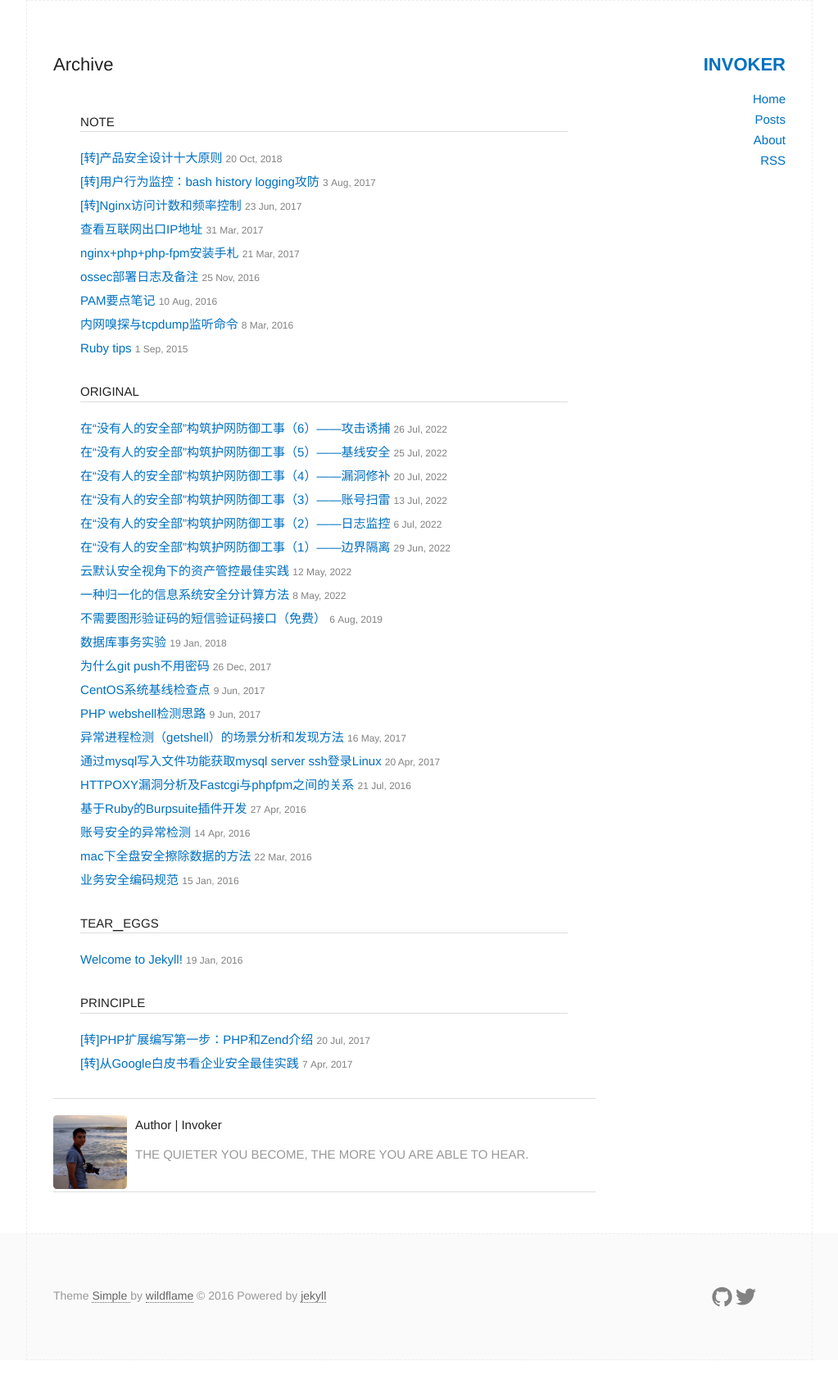
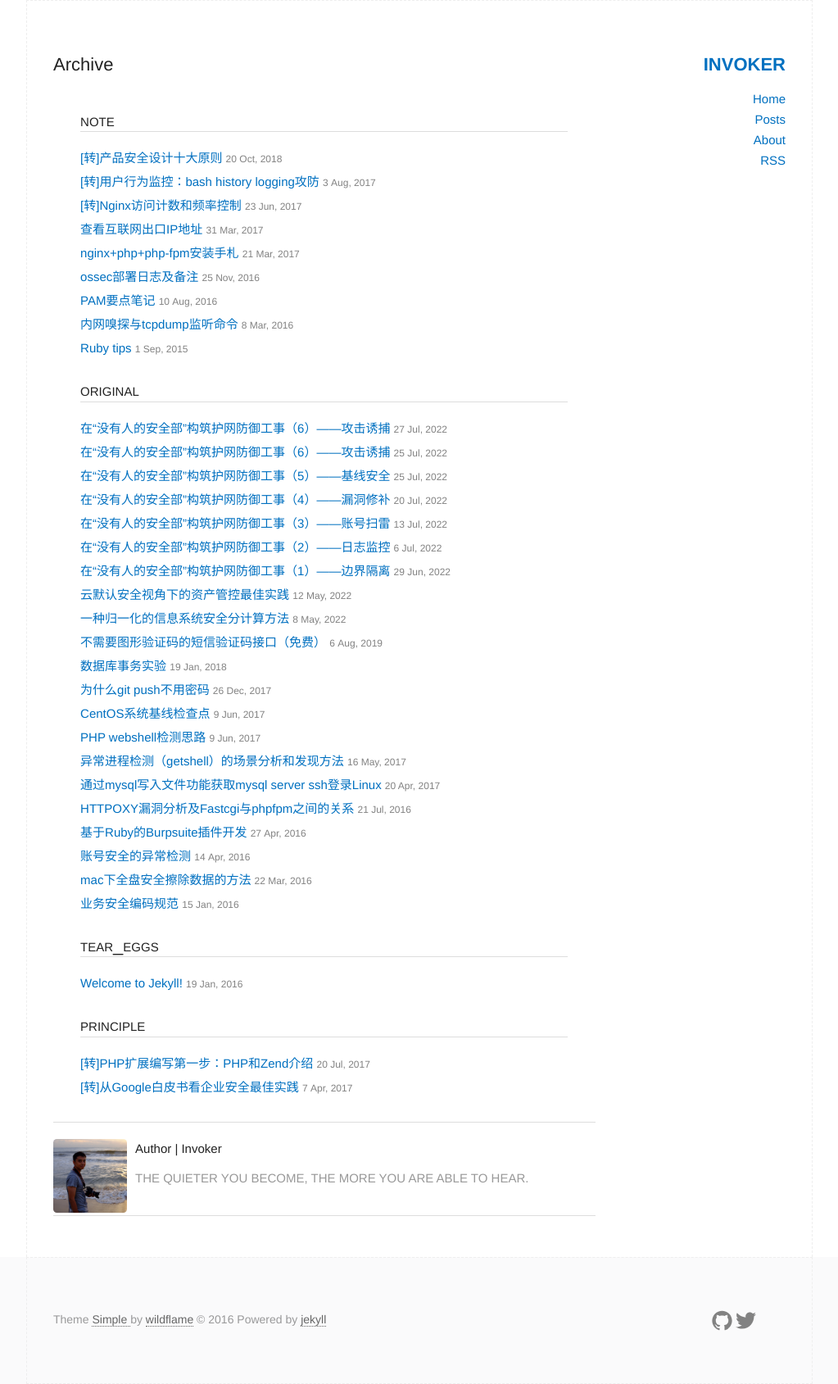
Before and after one commit to wangzf0225/wangzf0225.github.io, a Jekyll site: the page built from archive.html, in a window 1280 px wide. Shown: the whole page at 82% size, without its empty margins (128-1151 px from the left). Built offline with Jekyll 4.4.1, drawn with Linux system fonts in a browser that asks for light colours; before the commit the page ends 1660 px from its top, so only the background shows below that; part of the change alters nothing that is shown.

```diff
--- a/_posts/2022-07-27-how-to-build-a-defance-infrastructure-from-security-team-without-one-person-6-attack-trapping.md
+++ b/_posts/2022-07-27-how-to-build-a-defance-infrastructure-from-security-team-without-one-person-6-attack-trapping.md
@@ -1,7 +1,7 @@
 ---
 layout: post
 title:  "在“没有人的安全部”构筑护网防御工事（6）——攻击诱捕"
-date: 2022-07-26 22:35:29 +0800
+date: 2022-07-27 12:35:29 +0800
 author : Invo
 categories: original
 ---
--- /dev/null
+++ b/_posts/2022-07-27-how-to-build-a-defance-infrastructure-from-security-team-without-one-person-6-attack-trapping2.md
@@ -0,0 +1,74 @@
+---
+layout: post
+title:  "在“没有人的安全部”构筑护网防御工事（6）——攻击诱捕"
+date: 2022-07-26 02:06:26 +0800
+author : Invo
+categories: original
+---
+# 0 引言
+
+护网临近，各大名单上的“选手”又在紧张的备战节奏中，笔者也不例外。对于一些规模较大组织机构（包括商业公司和非盈利性的单位，下文统一以组织代称），往往有充足的技术、资金和人员投入，而一些中小规模的组织情况则比较复杂。除去那些在安全方向有足够投入和积累的单位，大部分中小组织要么没有足够的实力支持安全团队的发展，要么从来没想过，不知道怎么去做这件事。这组系列文章把目光聚焦在这类基础安全储备比较薄弱的组织身上，通过梳理和总结门槛低、收益高、上手快、不需要过多额外学习的备战方案，让缺少安全能力储备的中小组织能够快速构筑高ROI的安全防御工事。
+
+
+
+总体而言，内容分类比较多，笔者力求用非安全相关领域的研发、运维、技术总监、CTO大佬们能够理解这当中每一项的目标、价值以及构建方法，并且可以根据自己的情况酌情增减，以达到更加贴合自身需要的防御能力。
+
+另外，这个系列的文章是我个人在历年护网中总结的一部分经验，因为个人能力有限，存在很多疏漏和错误，如被您发现，望不吝斧正。
+
+# 第一部分 网络隔离
+
+# 1 概述（what）
+
+## 1.1 含义
+
+网络隔离是指利用网络设备、网络安全设备、主机自身的网络访问控制功能进行的网络流量空间隔离。网络隔离的前提是网络安全域划分，网络安全域是指相同安全等级和业务属性（业务属性相同很重要）的网络元素的集合。网络隔离是将不同的网络安全域通过访问控制手段将网络流量限制和约束的措施和能力。网络隔离可以在任意不同的网络安全域之间设置，甚至在同一个网络安全域内部也可以根据需要划分更细粒度的子域，而在护网大背景下，网络隔离首先应该是指网络边界的隔离，即互联网、办公网、生产网之间的隔离。
+
+## 1.2 原理
+
+网络隔离的核心是访问控制策略，访问控制策略定义了网络中的每一个元素（源端）能够以怎样的方式（协议）访问其他的网络元素（目的端）。通常源端和目的端以IP地址和端口的组合来描述，因此一条网络访问控制策略必须包含源IP、源端口、协议、目的IP、目的端口五个元素，此外还需要判断规则：允许/禁止，以及优先级。
+
+我们把网络的所有元素（节点）相互之间的访问关系抽象成一个矩阵，就可以绘制一张网络流量访问表。根据这张表格就可以定义网络内的访问控制策略。
+
+## 1.3 原则
+
+最小可用，非必要不开放是网络隔离的核心原则。当然，理想的做到最小可用是非常难的，要么网络结构极其简单，要么就是大型网络有非常良好的架构设计，能够以简单清晰的网络结构支持复杂的业务类型需要的网络形态（例如业务网除了常规的http以外，还可能有RPC、RDMA或者一些私有协议等等，在业务网以外还有管控网，在业务和管控网外还有带外管理网等）。合理的网络安全域划分能够优化网络架构，合理的网络架构容易设计访问控制策略，因此网络的设计是需要架构师做好的工作。
+
+当然，当我们只讨论护网的场景，问题就简单多了，如果尽可能的缩小我们在网络大边界上暴露的范围，我们的目的就达到了。
+
+# 2 目的（why）
+
+网络隔离的核心作用是缩小攻击面，道理很简单，但没有丰富攻防对抗经验的朋友也行难以理解网络隔离的价值。良好的边界网络隔离可以大幅降低攻击的风险，如果要做且只能做一样安全措施来应对网络攻击的风险，那笔者一定选择网络隔离，这也是这篇文章被放在第一篇的原因。毫不夸张的说，良好的网络边界管理可以使风险水平降低70%甚至更多。
+
+# 3 方案（how）
+
+那么如何做好网络边界隔离，笔者总结了一般步骤。
+
+1. 定义功能域
+
+首先根据网络架构的设计，按照功能属性将网络划分成一些不同的集合。划分的层次不同，粒度也随之不同。通常我们最关注顶层的划分，即包含：互联网、生产网、测试网、办公网，一些地方还会设计开发网、OA网等等。
+
+2. 划分安全性等级
+
+不同安全性的网络域之间一定要做网络隔离，除非你能将所有的网络域都按最高安全等级来防护。但是即便如此，也没有人会把不同安全性的网络放在同一个网络域当中，因为当你低安全等级网络域达到A级，你会希望高安全等级网络域达到A++级，而且如果网络访问的顺序是从低到高的安全性，那么网络隔离本身也会从概率上降低攻击者侵入的可能性。
+
+3. 访问控制矩阵
+
+访问控制矩阵具有相同的行和列表头，列表头代表源端，行表头代表目的端，任意两个行列元素对应的表格值就是对应该方向的访问控制策略。例如，列表头是网络A，行标头是网络B，那么表格中对应的单元格的值就是从A网络到B网络的访问控制策略的具体内容，例如允许A网络全部地址访问B网络全部443端口 ，A网络全部地址禁止访问B网络全部22端口，默认Deny。访问控制矩阵可以写在Excel中，格式如下表，读者可以根据自己的需要调整。
+
+有了这样一张表格，就可以清晰的梳理整个网络系统的所有边界访问控制策略。当然在护网的大背景下，重点是互利网边界和办公网边界，通常访问控制策略会将限制在80和443这类web端口，并且禁止其他一切端口。
+
+
+4. 逃生策略
+
+在网络边界的隔离方案的设计过程中，有一类需求应当谨慎地被考虑，这就是逃生策略。护网背景下的网络访问控制措施是比较严格的，因此当配置出现一些失误，或者设备出现故障时，很可能导致正常的业务无法运转，而由于问题发生在网络上，所以用来排除故障的应急恢复手段可能也无法执行。因此，在访问控制策略的设计中需要考虑保留个别网络通道，能够访问网络中最重要的设备，通过这条通道可以执行网络运维操作并恢复网络通信能力。这样的通道应该是个别的、保密的、功能有限的但具备特权的。逃生通道的使用源端最好也通过网络设备绑定IP、MAC地址或其他唯一性标识。
+
+5. 网络变更
+
+网络安全域隔离最终一步是落地执行。从安全角度考虑，网络的限制越严格越好，但对业务有时候会带来负面的影响。因此，在确保网络访问控制策略合理的同事，也应该确保策略最终正确的被执行，而不是出现计划外的结果。网络变更最主要考虑稳定性风险，因此需要注意灰度发布、尽可能通知到相关的业务方等等。
+
+# 4 需要注意的一些问题
+
+
+
+
+# 5 展望？
```
